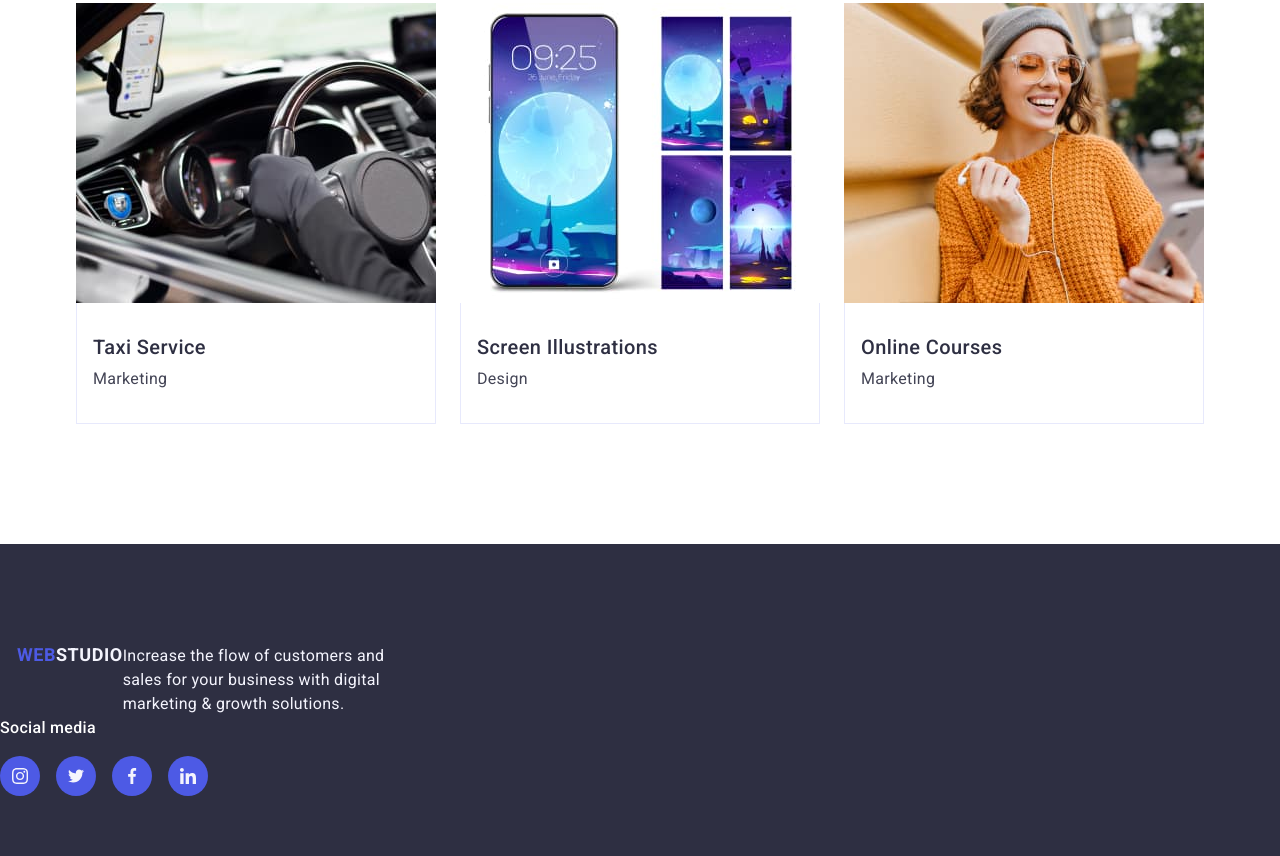
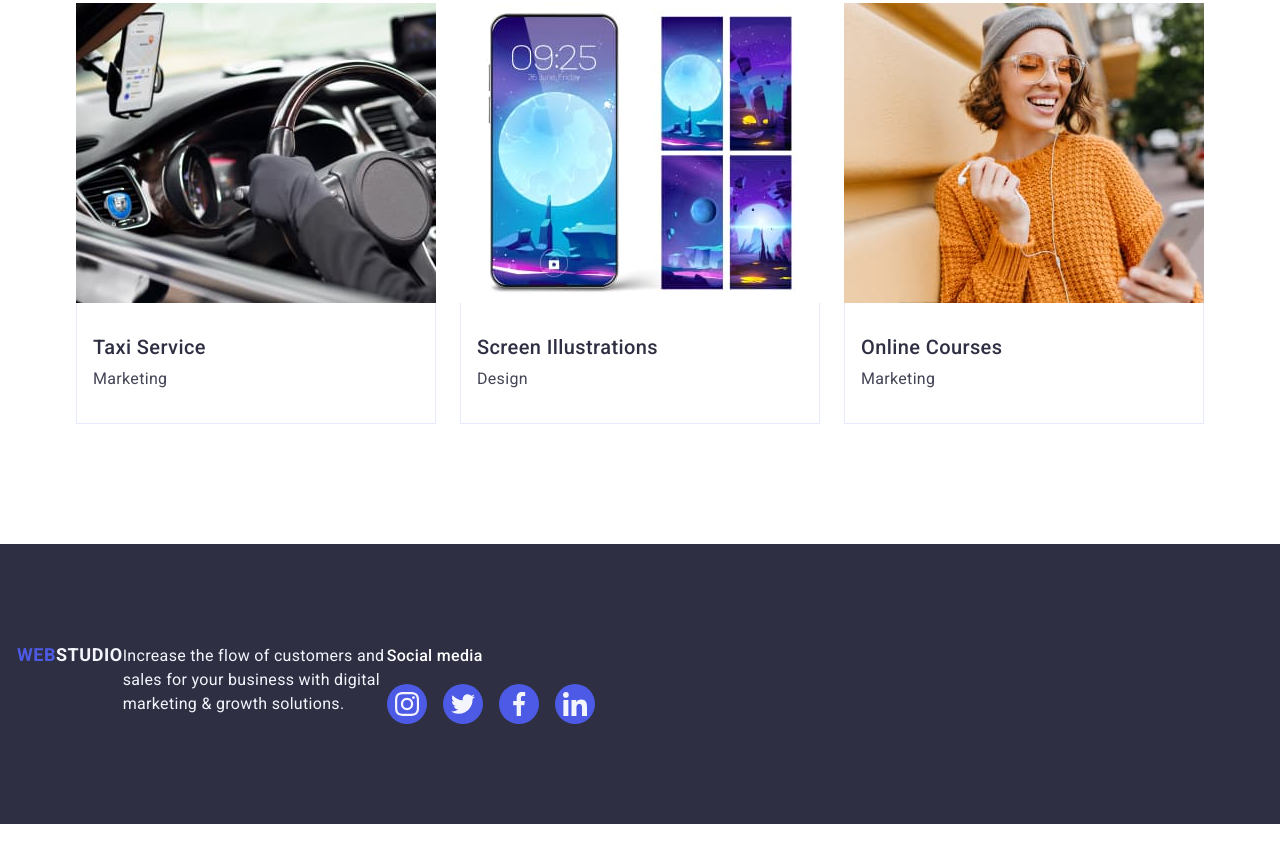
Before and after one commit to AndriyLyashenko95/goit-markup-hw-04, a plain HTML site: page index.html in a window 1280 px wide. Shown: the part 2694-3550 px from the top of the page. After the commit the page ends 3518 px from the top, so only its background shows below. Drawn offline with nearby package versions, Linux system fonts and the light colour scheme.

Commit message:
Add files via upload

```diff
--- a/css/styles.css
+++ b/css/styles.css
@@ -501,3 +501,19 @@ img {
   width: 40px;
   height: 40px;
 }
+.link-footer {
+  width: 100%;
+  height: 100%;
+  background-color: #4d5ae5;
+  border-radius: 50%;
+  display: flex;
+  align-items: center;
+  justify-content: center;
+}
+.link-footer:hover,
+:focus {
+  background-color: #31d0aa;
+}
+.icon-footer {
+  fill: #f4f4fd;
+}
--- a/index.html
+++ b/index.html
@@ -479,40 +479,53 @@
           Increase the flow of customers and sales for your business with
           digital marketing & growth solutions.
         </p>
-      </div>
+
         <div>
           <p class="footer-social">Social media</p>
           <ul class="list-media">
-          <li class="socials-item">
-            <a href="https://www.istagram.com/" target="_blank" class="link">
-              <svg class="icon" width="16" height="16">
+            <li class="footer-media">
+              <a
+                href="https://www.istagram.com/"
+                target="_blank"
+                class="link-footer"
+              >
+                <svg class="icon-footer" width="24" height="24">
                   <use href="./images/icons.svg#icon-instagram"></use>
                 </svg>
               </a>
             </li>
-          <li class="socials-item">
-            <a href="https://www.x.com/" target="_blank" class="link">
-              <svg class="icon" width="16" height="16">
+            <li class="footer-media">
+              <a href="https://www.x.com/" target="_blank" class="link-footer">
+                <svg class="icon-footer" width="24" height="24">
                   <use href="./images/icons.svg#icon-twitter"></use>
                 </svg>
               </a>
             </li>
-          <li class="socials-item">
-            <a href="https://www.facebook.com/" target="_blank" class="link">
-              <svg class="icon" width="16" height="16">
+            <li class="footer-media">
+              <a
+                href="https://www.facebook.com/"
+                target="_blank"
+                class="link-footer"
+              >
+                <svg class="icon-footer" width="24" height="24">
                   <use href="./images/icons.svg#icon-facebook"></use>
                 </svg>
               </a>
             </li>
-          <li class="socials-item">
-            <a href="https://www.linkedin.com/" target="_blank" class="link">
-              <svg class="icon" width="16" height="16">
+            <li class="footer-media">
+              <a
+                href="https://www.linkedin.com/"
+                target="_blank"
+                class="link-footer"
+              >
+                <svg class="icon-footer" width="24" height="24">
                   <use href="./images/icons.svg#icon-linkedin"></use>
                 </svg>
               </a>
             </li>
           </ul>
         </div>
+      </div>
     </footer>
     <!--#endregion footer -->
   </body>
```
Lines whose indentation alone changed are shown as unchanged.
